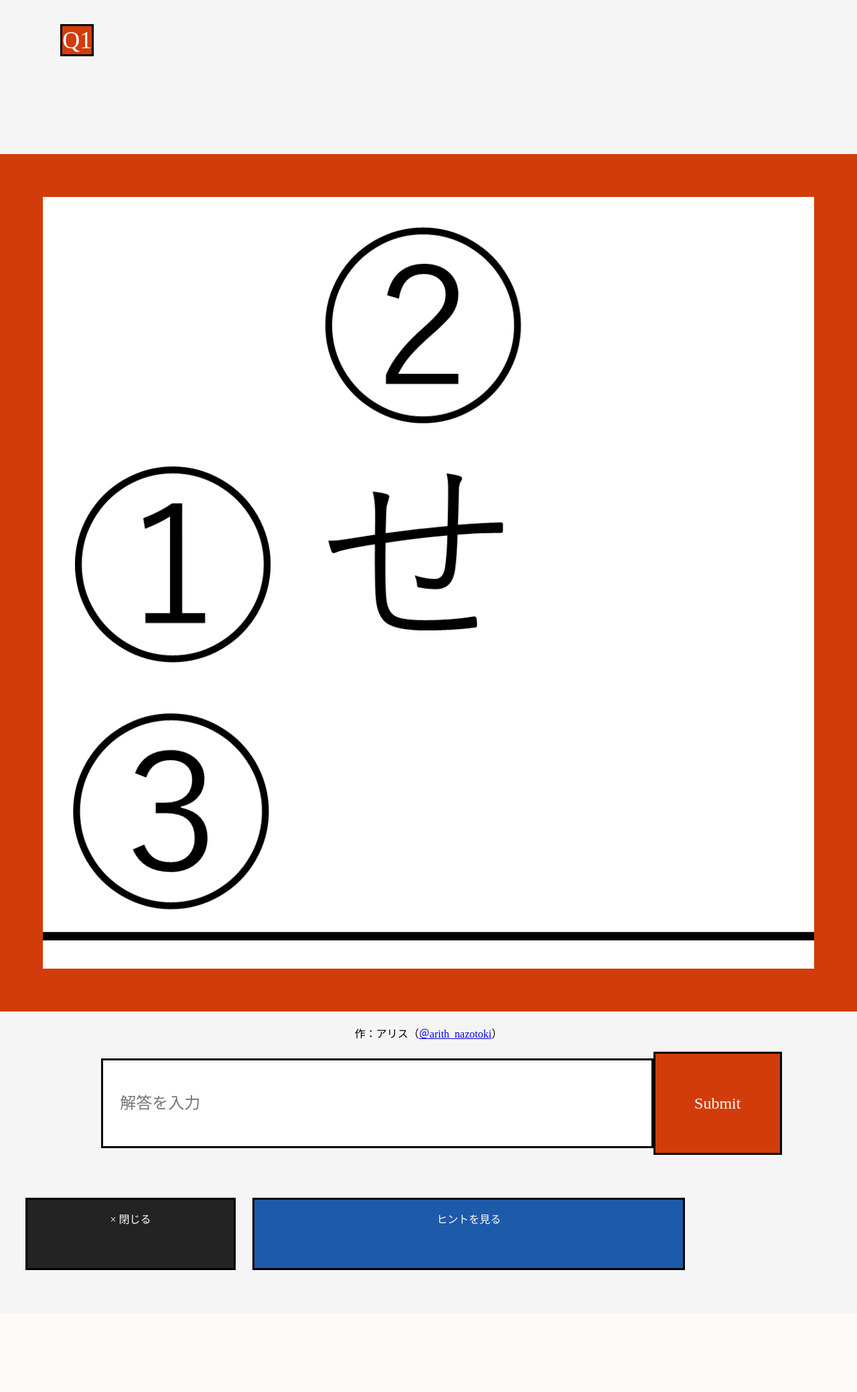
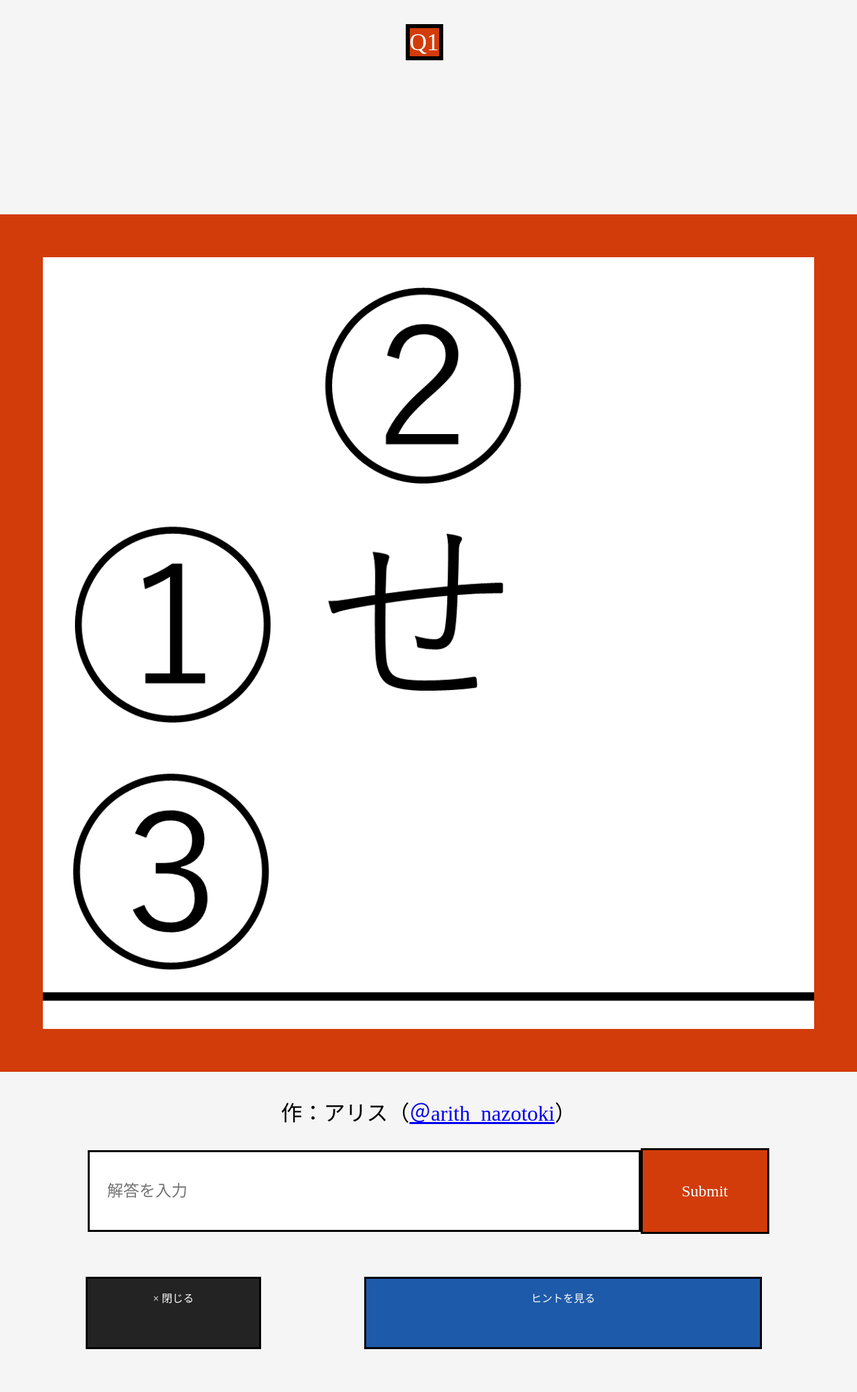
Before and after one commit to 100nazoNEXT/100nazoNEXT, a PHP site: page /Q1.html in a window 1280 px wide. Shown: the whole page at 67% size. Before the commit the page ends 1896 px from the top, so only its background shows below. Run offline with PHP 8.4, Linux system fonts and the light colour scheme; some web fonts are replaced.

Commit message:
Add files via upload

```diff
--- a/styleQ.css
+++ b/styleQ.css
@@ -17,8 +17,9 @@ body {
 
 .number {
     display: inline-block;
-    width: 18vw;
-    height: 18vw;
+    width: 50vw;
+    height: 25vw;
+    margin-left: 24.5vw;
     vertical-align: middle;
     text-align: center;
 }
@@ -29,7 +30,7 @@ body {
     font-size: 36px;
     color: white;
     background-color: #d23c0a;
-    border: 3px  #000 solid;
+    border: 0.5vw  #000 solid;
 }
 
 .nazo {
@@ -50,6 +51,10 @@ img {
     color: #00e;
 }
 
+.creator p {
+    font-size: 32px;
+}
+
 form {
     text-align: center;
 }
@@ -59,7 +64,7 @@ form {
     font-family: "pixelMplus12";
     font-size: 24px;
     width: 60vw;
-    height: 6vw;
+    height: 5vw;
     border: 3px #000 solid;
     padding: 2vw;
     margin-bottom: 5vw;
@@ -72,7 +77,7 @@ form {
     font-family: "pixelMplus12";
     font-size: 24px;
     width: 15vw;
-    height: 12vw;
+    height: 10vw;
     border: 3px #000 solid;
     padding: 1vw;
     margin-bottom: 5vw;
@@ -81,6 +86,7 @@ form {
 .btn {
     display: inline-block;
     text-align: center;
+    margin-left: 10vw;
 }
 
 .command a {
@@ -93,7 +99,7 @@ form {
 
 .end {
     background-color: #242323;
-    width: 24vw;
+    width: 20vw;
     height: 8vw;
     border: 3px #000 solid;
     margin-right: 2vw;
@@ -102,12 +108,9 @@ form {
 
 .hint {
     background-color: #1e5aaa;
-    width: 50vw;
+    width: 46vw;
     height: 8vw;
     border: 3px #000 solid;
+    margin-right: 5vw;
     margin-bottom: 5vw;
 }
-
-.command {
-    margin-left: 3vw;
-}
```
